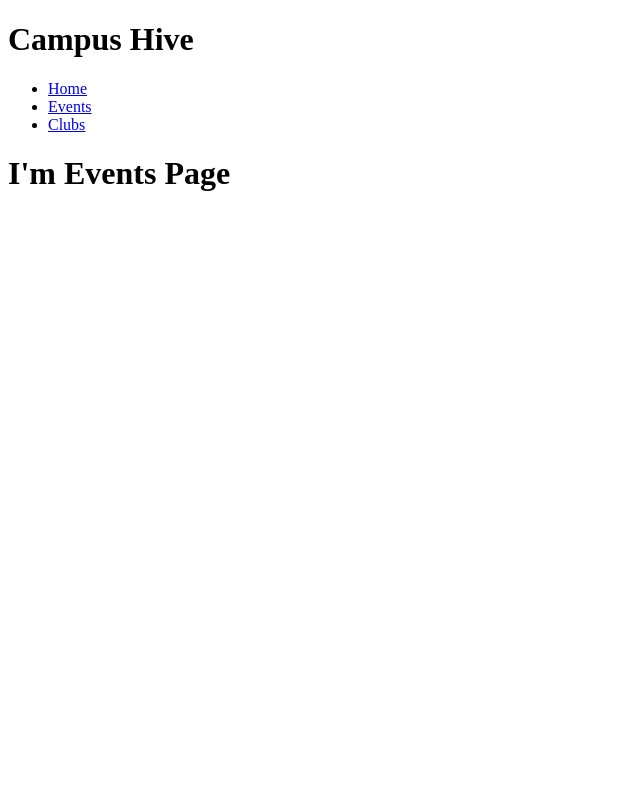
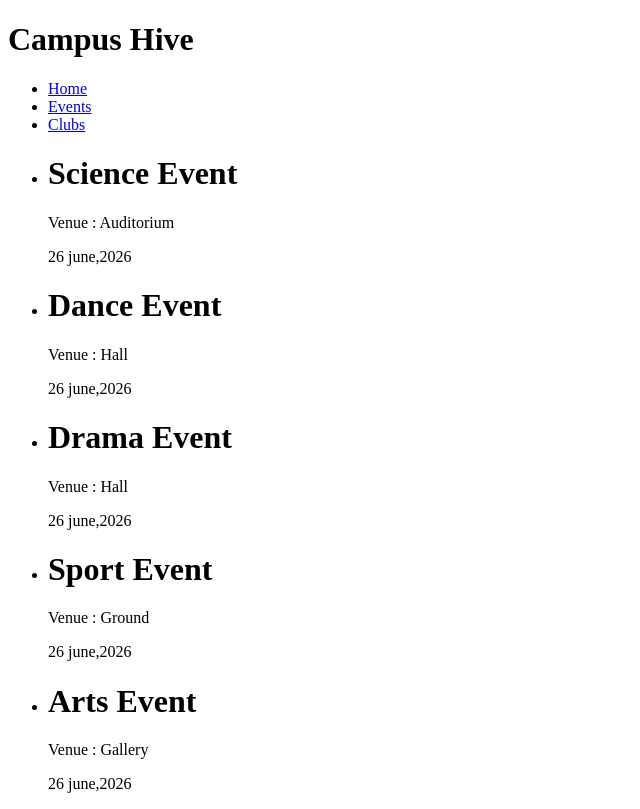
Before and after one commit to Vikash-Attrish/Campus-Hive, a website: page events.html in a window 1280 px wide. Shown: the whole page, without its empty margins (0-640 px from the left). Drawn offline with Linux system fonts and the light colour scheme.

Commit message:
Provide List of events, venues and date

```diff
--- a/events.html
+++ b/events.html
@@ -16,6 +16,32 @@
           </ul>
         </nav>
       </header>
-      <h1>I'm Events Page</h1>
+      <ul>
+        <li>
+          <h1>Science Event</h1>
+          <p>Venue : Auditorium</p>
+          <time>26 june,2026</time>
+        </li>
+        <li>
+          <h1>Dance Event</h1>
+          <p>Venue : Hall</p>
+          <time>26 june,2026</time>
+        </li>
+        <li>
+          <h1>Drama Event</h1>
+          <p>Venue : Hall</p>
+          <time>26 june,2026</time>
+        </li>
+        <li>
+          <h1>Sport Event</h1>
+          <p>Venue : Ground</p>
+          <time>26 june,2026</time>
+        </li>
+        <li>
+          <h1>Arts Event</h1>
+          <p>Venue : Gallery</p>
+          <time>26 june,2026</time>
+        </li>
+      </ul>
 </body>
 </html>
```
